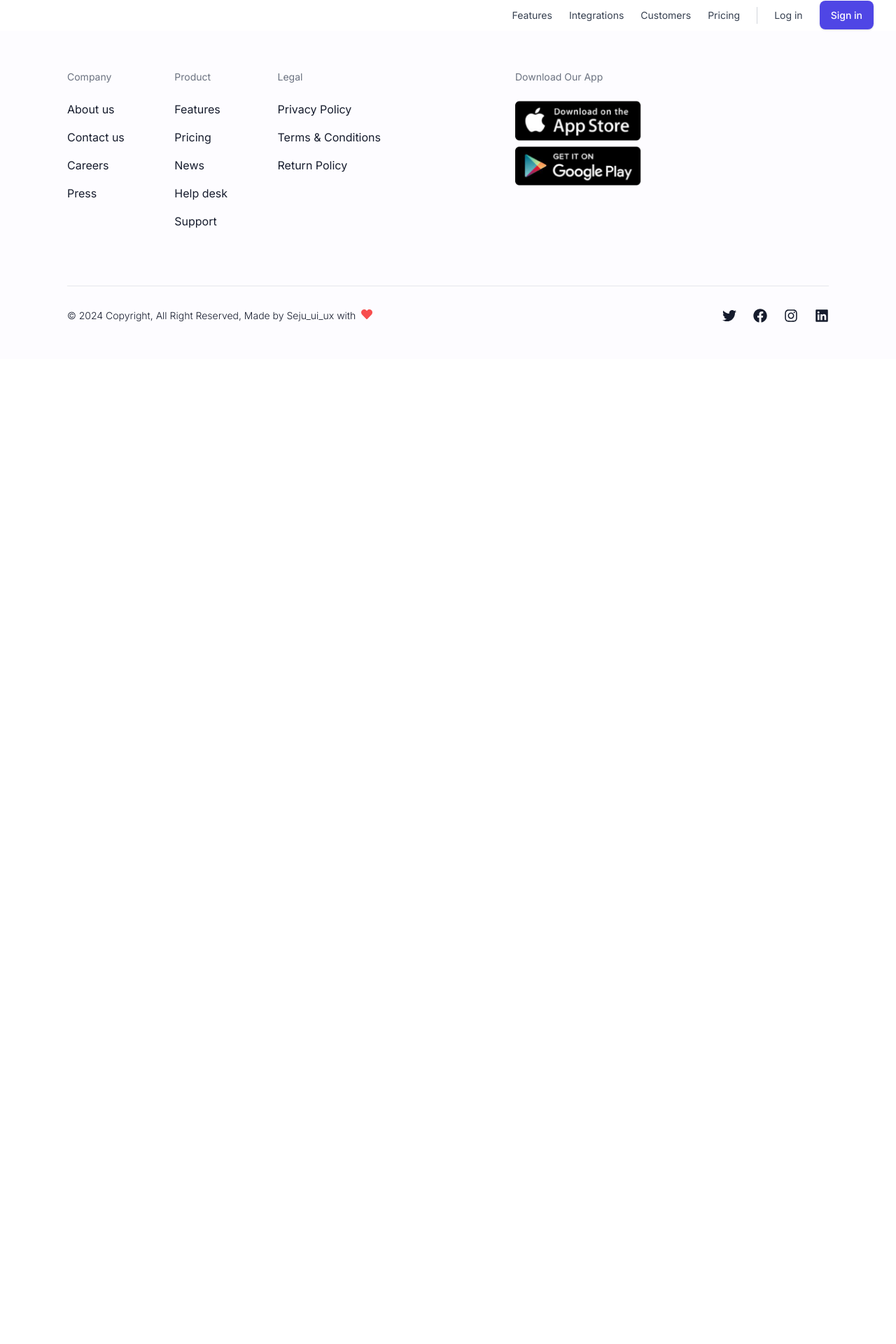
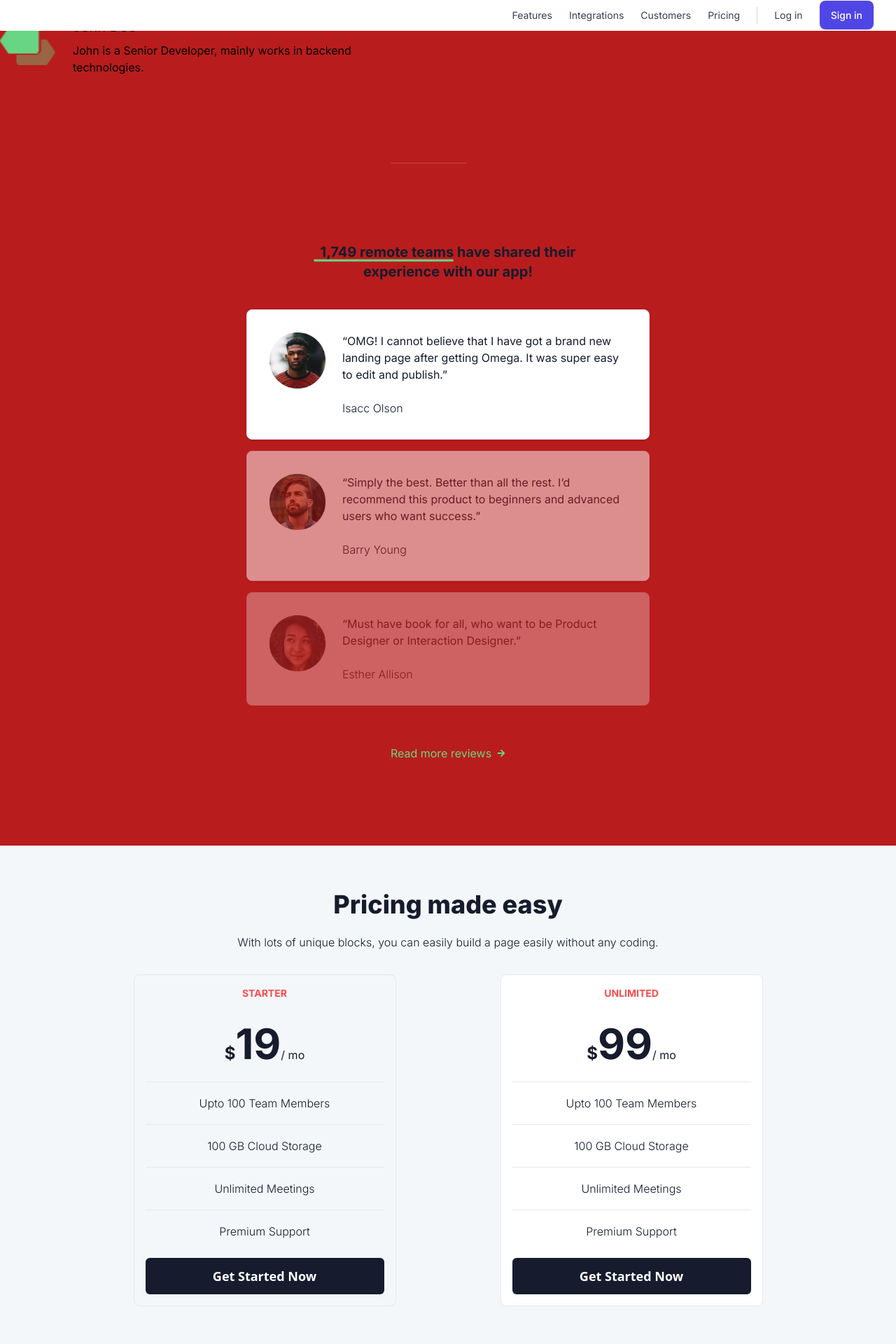
Before and after one commit to AxelSalim/Maquette2, a Next.js app: page / in a window 1280 px wide. Shown: the top 1920 px of the page at 70% size. Before the commit the page ends 800 px from the top, so only its background shows below. Built offline with nearby package versions, Linux system fonts and the light colour scheme.

Commit message:
mise en place du main

```diff
--- a/src/app/components/Main.tsx
+++ b/src/app/components/Main.tsx
@@ -1,9 +1,152 @@
+import Image from "next/image";
+import { FaArrowRight } from "react-icons/fa";
 
 
 export default function main() {
 
     return (
         <>
+
+        {/* section */}
+        <article className="">
+            <section className="mx-auto ">
+                <div className="md:flex max-w-lg">
+                    <div className="w-20 h-20 mx-auto mb-6 md:mr-6 flex-shrink-0">
+                        <Image src="/1x/''Fichier 38.png" width={100} height={100} alt="Image background" className=" w-full object-cover mt-10 z-10" />
+                    </div>
+
+                    <div className="flex-grow text-center md:text-left">
+                        <p className="font-bold">Senior Developer</p>
+                        <h3 className="text-xl heading">John Doe</h3>
+                        <p className="mt-2 mb-3">John is a Senior Developer, mainly works in backend technologies.</p>
+                    </div>
+                </div>
+            </section>
+
+            <section className="max-w-md mx-auto text-center w-full relative flex justify-center my-28">
+                <div className="">
+                    <Image src="/1x/''Fichier 73.png" width={200} height={100} alt="Image background" className="w-2/3" />
+                </div>
+            </section>
+
+            <section className="max-w-xl mx-auto text-[#161c2d]">
+                <section className="max-w-md mx-auto text-center w-full relative flex justify-center my-10">
+                    <p className="font-bold text-xl">1,749 remote teams have shared their experience with our app!</p>
+                    <div className="absolute inset-6 -space-y-10">
+                        <Image src="/1x/''Fichier 46.png" width={100} height={100} alt="Image background" className="ml-2 w-2/4" />
+                    </div>
+                </section>
+
+
+                {/* Card 1 */}
+                <section className="flex flex-col p-5 space-y-6 my-4 transition-all duration-500 bg-white border border-indigo-100 rounded-lg shadow hover:shadow-xl lg:p-8 lg:flex-row lg:space-y-0 lg:space-x-6">
+                    <div className="flex items-center justify-center w-16 h-16 rounded-full shadow-inner lg:h-20 lg:w-20">
+                        <Image src="/1x/''Fichier 54.png" width={100} height={100} alt="Image background" className=" object-cover z-10" />
+                    </div>
+
+                    <div className="flex-1">
+                        <p className="mb-6 text-base">“OMG! I cannot believe that I have got a brand new landing page after getting Omega. It was super easy to edit and publish.”</p>
+                        <p className="mt-2 font-light text-[#161c2d]">Isacc Olson</p>
+                    </div>
+                </section>
+
+                {/* Card 2 */}
+                <section className="flex flex-col p-5 space-y-6 my-4 opacity-50 transition-all duration-500 bg-white border border-indigo-100 rounded-lg shadow hover:shadow-xl lg:p-8 lg:flex-row lg:space-y-0 lg:space-x-6">
+                    <div className="flex items-center justify-center w-16 h-16 rounded-full shadow-inner lg:h-20 lg:w-20">
+                        <Image src="/1x/''Fichier 55.png" width={100} height={100} alt="Image background" className=" object-cover z-10" />
+                    </div>
+
+                    <div className="flex-1">
+                        <h5 className="mb-6 text-base">“Simply the best. Better than all the rest. I’d recommend this product to beginners and advanced users who want success.”</h5>
+                        <p className="mt-2 font-light text-[#161c2d]">Barry Young</p>
+                    </div>
+                </section>
+
+                {/* Card 3 */}
+                <section className="flex flex-col p-5 space-y-6 my-4 opacity-30 transition-all duration-500 bg-white border border-indigo-100 rounded-lg shadow hover:shadow-xl lg:p-8 lg:flex-row lg:space-y-0 lg:space-x-6">
+                    <div className="flex items-center justify-center w-16 h-16 rounded-full shadow-inner lg:h-20 lg:w-20">
+                        <Image src="/1x/''Fichier 56.png" width={100} height={100} alt="Image background" className=" object-cover z-10" />
+                    </div>
+
+                    <div className="flex-1">
+                        <h5 className="mb-6 text-base">“Must have book for all, who want to be Product Designer or Interaction Designer.”</h5>
+                        <p className="mt-2 font-light text-[#161c2d]">Esther Allison</p>
+                    </div>
+                </section>
+
+                <section className="flex justify-center items-center gap-2 text-center py-10 mb-20 ">
+                    <p className="text-[#68d585] text-semibold">Read more reviews</p>
+                    <div className="flex items-center text-[#68d585] cursor-pointer hover:scale-110 transition-all">
+                        <FaArrowRight className="w-3 h-3"/>
+                    </div>
+                </section>
+            </section>
+
+            {/* <Image src="/1x/''Fichier 36.png" width={800} height={1200} alt="Image background" className="w-full -z-10" /> */}
+        </article>
+
+        {/* section */}
+         <article className="bg-[#f4f7fa]">
+            <section className="py-6 leading-7 text-[#161c2d] sm:py-12 md:py-16">
+                <div className="box-border px-4 mx-auto sm:px-6 md:px-6 lg:px-0 max-w-7xl">
+                    <div className="flex flex-col items-center leading-7 text-center border-0 border-gray-200">
+                        <h2 id="pricing" className="box-border m-0 font-extrabold text-2xl md:text-4xl">Pricing made easy</h2>
+                        <p className="mt-5 text-md font-light ">With lots of unique blocks, you can easily build a page easily without any coding.</p>
+                    </div>
+                </div>
+
+                <div className="max-w-5xl mx-auto grid grid-cols-1 gap-4 mt-4 border-0 border-gray-200 sm:mt-6 sm:gap-6 md:mt-8 lg:grid-cols-2">
+
+                    {/* Price 1  */}
+                    <div className="w-3/4 flex flex-col items-center max-w-md p-4 mx-auto my-0 border rounded-lg">
+                        <h3 className="text-[#f74d4d] font-bold uppercase sm:text-sm md:text-sm">starter</h3>
+                        <div className="flex items-center mt-8 mb-2 border-gray-200">
+                            <p className="">
+                                <span className="text-2xl font-bold">$</span>
+                                <span className="text-6xl font-bold">19</span>
+                                <span className="">/ mo</span>
+                            </p>
+                        </div>
+
+                        <ul className="w-full mt-4 border-gray-200">
+                            <li className="border-t py-4 text-center font-light">Upto 100 Team Members</li>
+                            <li className="border-t block py-4 text-center font-light">100 GB Cloud Storage</li>
+                            <li className="border-t block py-4 text-center font-light">Unlimited Meetings</li>
+                            <li className="border-t block py-4 text-center font-light">Premium Support</li>
+                        </ul>
+
+                        <a href="#" className="inline-flex justify-center w-full px-4 py-3 mt-2 font-sans text-sm text-center text-white bg-[#161c2d] rounded-md cursor-pointer hover:bg-[#f74d4d] font-semibold transition-all sm:text-base md:text-lg">
+                            Get Started Now
+                        </a>
+                    </div>
+
+                    {/* Price 2  */}
+                    <div className="w-3/4 flex flex-col bg-white items-center max-w-md p-4 mx-auto my-0 border rounded-lg">
+                        <h3 className="text-[#f74d4d] font-bold uppercase sm:text-sm md:text-sm">unlimited</h3>
+                        <div className="flex items-center mt-8 mb-2 border-gray-200">
+                            <p className="">
+                                <span className="text-2xl font-bold">$</span>
+                                <span className="text-6xl font-bold">99</span>
+                                <span className="">/ mo</span>
+                            </p>
+                        </div>
+
+                        <ul className="w-full mt-4 border-gray-200">
+                            <li className="border-t py-4 text-center font-light">Upto 100 Team Members</li>
+                            <li className="border-t block py-4 text-center font-light">100 GB Cloud Storage</li>
+                            <li className="border-t block py-4 text-center font-light">Unlimited Meetings</li>
+                            <li className="border-t block py-4 text-center font-light">Premium Support</li>
+                        </ul>
+
+                        <a href="#" className="inline-flex justify-center w-full px-4 py-3 mt-2 font-sans text-sm text-center text-white bg-[#161c2d] rounded-md cursor-pointer hover:bg-[#f74d4d] font-semibold transition-all sm:text-base md:text-lg">
+                            Get Started Now
+                        </a>
+                    </div>
+                </div>
+            </section>
+
+            <Image src="/1x/''Fichier 63.png" width={2000} height={2000} alt="Image background" className=" w-full object-cover mt-10 z-10" />
+         </article>
         </>
     )
 }
```
